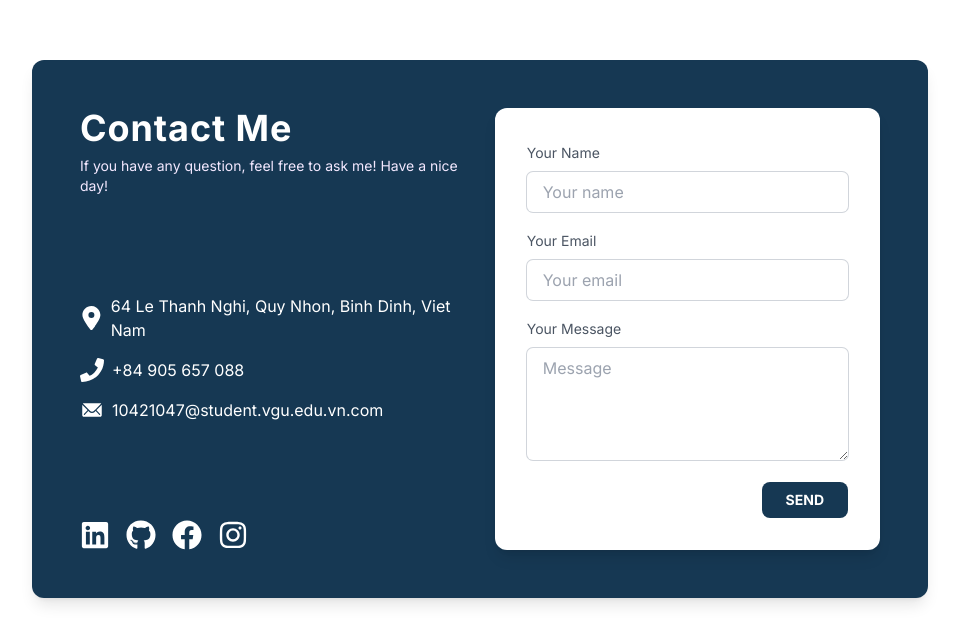
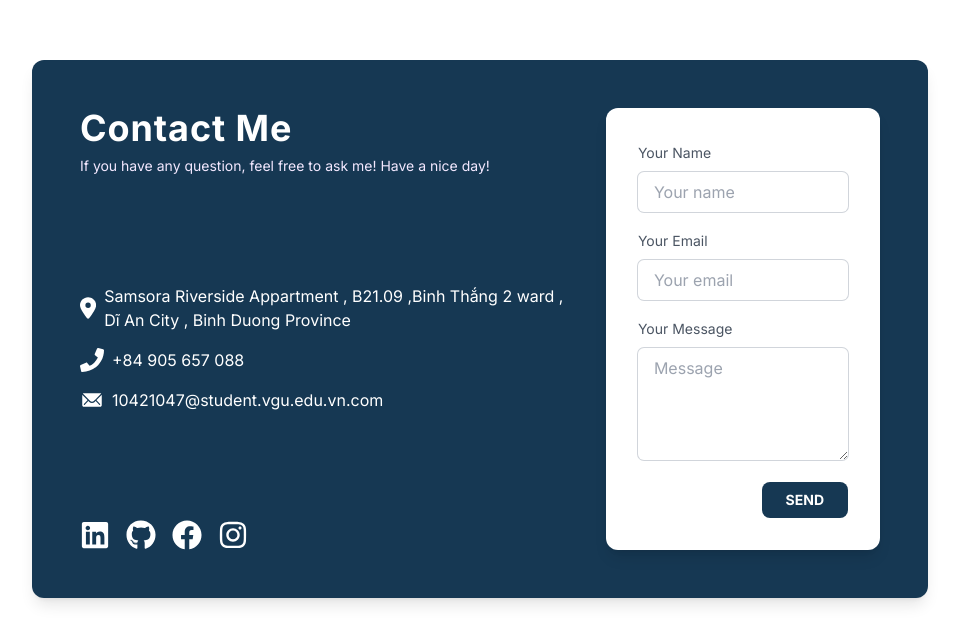
Before and after one commit to PhuDangCode/portfolio-vp, a React (Vite) app: page / in a window 1280 px wide. Shown: the part 5922-6566 px from the top of the page, without its empty margins (160-1119 px from the left). Built offline with nearby package versions, Linux system fonts and the light colour scheme.

Commit message:
Update index.js

```diff
--- a/src/constants/index.js
+++ b/src/constants/index.js
@@ -118,7 +118,7 @@ export const PROJECTS = [{
 ];
 
 export const CONTACT = {
-    address: "64 Le Thanh Nghi, Quy Nhon, Binh Dinh, Viet Nam ",
+    address: "Samsora Riverside Appartment , B21.09 ,Binh Thắng 2 ward , Dĩ An  City , Binh Duong Province ",
     phoneNo: "+84 905 657 088 ",
     email: "10421047@student.vgu.edu.vn.com",
 };
```
